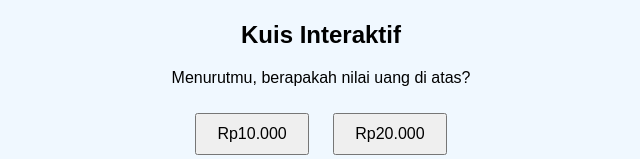
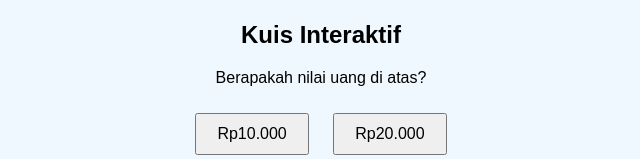
Before and after one commit to disahnurulf/media-rupiah, a plain HTML site: page index.html in a window 1280 px wide. Shown: the part 295-454 px from the top of the page, without its empty margins (319-959 px from the left). Drawn offline with Linux system fonts and the light colour scheme.

Commit message:
Update index.html

```diff
--- a/index.html
+++ b/index.html
@@ -10,7 +10,7 @@
   <p>Ini adalah gambar uang Rp10.000:</p>
   <img src="https://upload.wikimedia.org/wikipedia/id/3/3e/10000rupiah.jpg" width="200">
   <h2>Kuis Interaktif</h2>
-  <p>Menurutmu, berapakah nilai uang di atas?</p>
+  <p>Berapakah nilai uang di atas?</p>
   <button onclick="cekJawaban(10000)">Rp10.000</button>
   <button onclick="cekJawaban(20000)">Rp20.000</button>
   <p id="feedback"></p>
```
